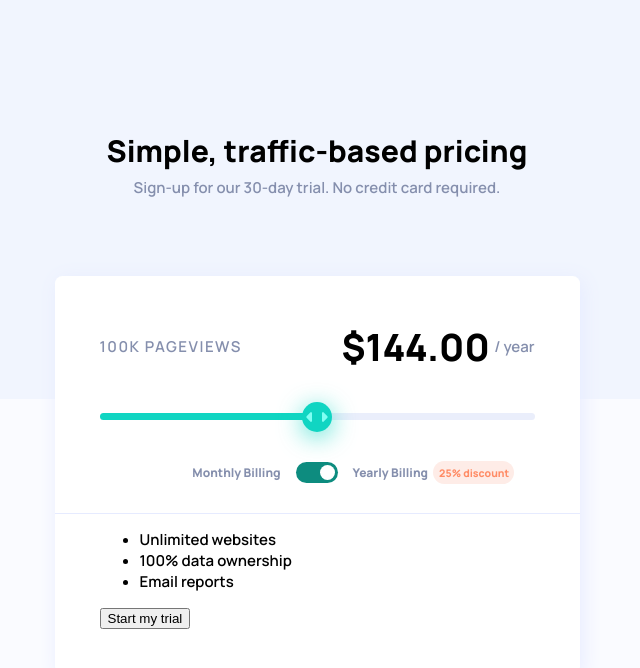
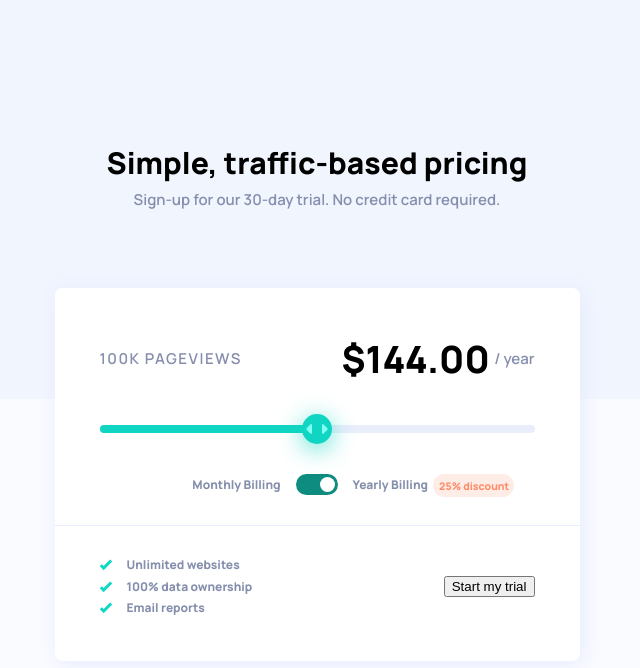
Before and after one commit to CrystalNyein/frontend-mentor-interactive-pricing-component, a React (Create React App) app: page / in a window 1280 px wide. Shown: the top 668 px of the page, without its empty margins (323-963 px from the left). Built offline with nearby package versions, Linux system fonts and the light colour scheme.

Commit message:
List edited

```diff
--- a/src/components/Pricing.css
+++ b/src/components/Pricing.css
@@ -154,8 +154,38 @@ input:checked + .toggle::before {
   left: 1.6rem;
 }
 hr {
-  margin: 0 -3rem;
+  margin: 0 -3rem 2rem;
   height: 1px;
   border: none;
   background-color: hsl(227, 100%, 95%);
 }
+.trial {
+  display: flex;
+  justify-content: space-between;
+  align-items: center;
+}
+ul {
+  margin: 0;
+  padding-left: 1.8rem;
+}
+li {
+  list-style-type: none;
+  font-size: 0.8rem;
+  font-weight: 800;
+  color: hsl(225, 20%, 60%);
+  position: relative;
+}
+li:not(:last-child) {
+  margin-bottom: 0.3rem;
+}
+li::before {
+  position: absolute;
+  top: 0.2rem;
+  left: -1.8rem;
+  content: "";
+  background-image: url("../assets/images/icon-check.svg");
+  background-position: center;
+  background-size: cover;
+  width: 0.8rem;
+  height: 0.8rem;
+}
```
